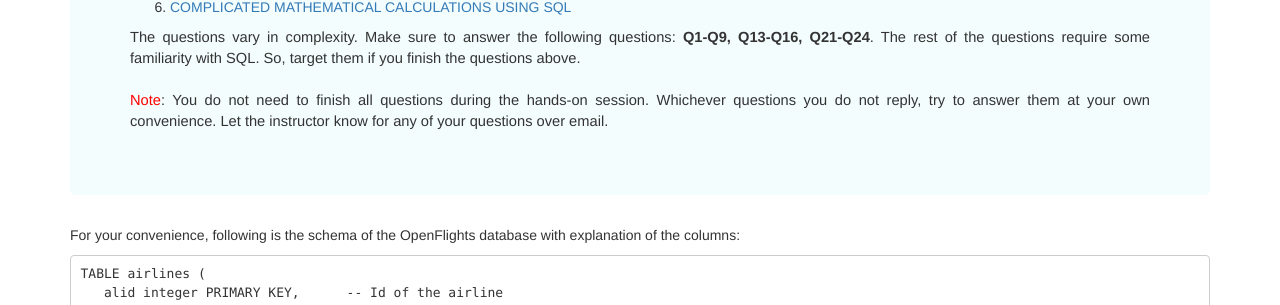
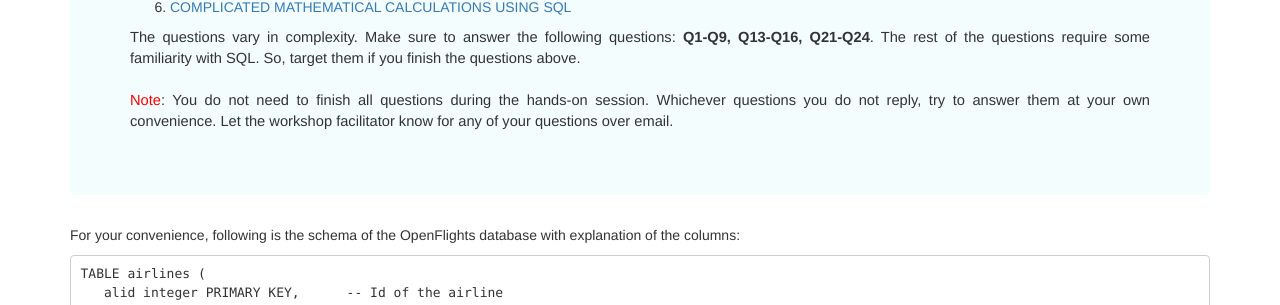
Before and after one commit to psfotis/sqlseminar, a Jekyll site: the page built from docs/exercises/index.md, in a window 1280 px wide and 900 px high. Shown: the part 278-583 px from the top of the window. Built offline with Jekyll 4.4.1, drawn with Linux system fonts in a browser that asks for light colours; nearby versions of some CDN libraries.

Commit message:
Update index.md

```diff
--- a/docs/exercises/index.md
+++ b/docs/exercises/index.md
@@ -21,7 +21,7 @@ to translate to SQL queries and run against the OpenFlights database. The questi
 <p style="font-size: 11pt; text-align: justify">
 The questions vary in complexity. Make sure to answer the following questions: <b>Q1-Q9, Q13-Q16, Q21-Q24</b>. The rest of the questions require some familiarity with SQL. So, target them if you finish the questions above.
 <br/><br/>
-<span style="color:red; font-weight:bolder;">Note</span>: You do not need to finish all questions during the hands-on session. Whichever questions you do not reply, try to answer them at your own convenience. Let the instructor know for any of your questions over email.
+<span style="color:red; font-weight:bolder;">Note</span>: You do not need to finish all questions during the hands-on session. Whichever questions you do not reply, try to answer them at your own convenience. Let the workshop facilitator know for any of your questions over email.
 </p>
 </div>
 
```
